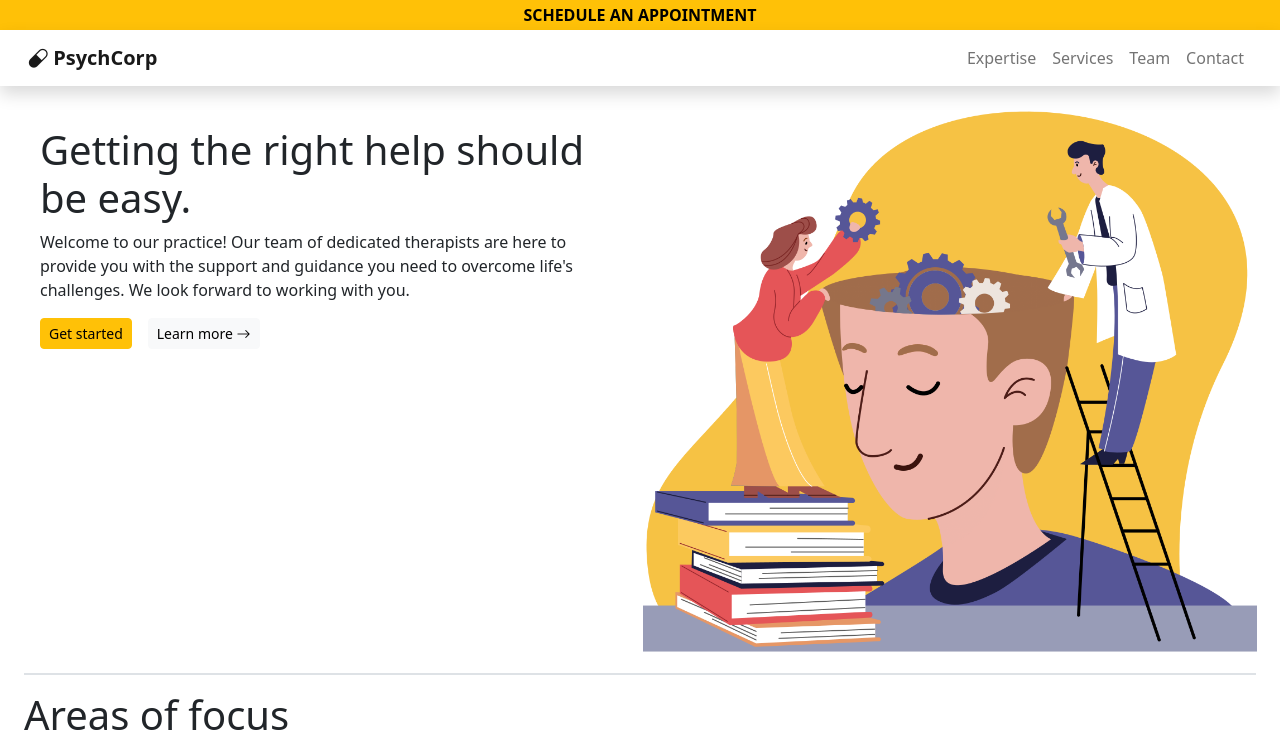
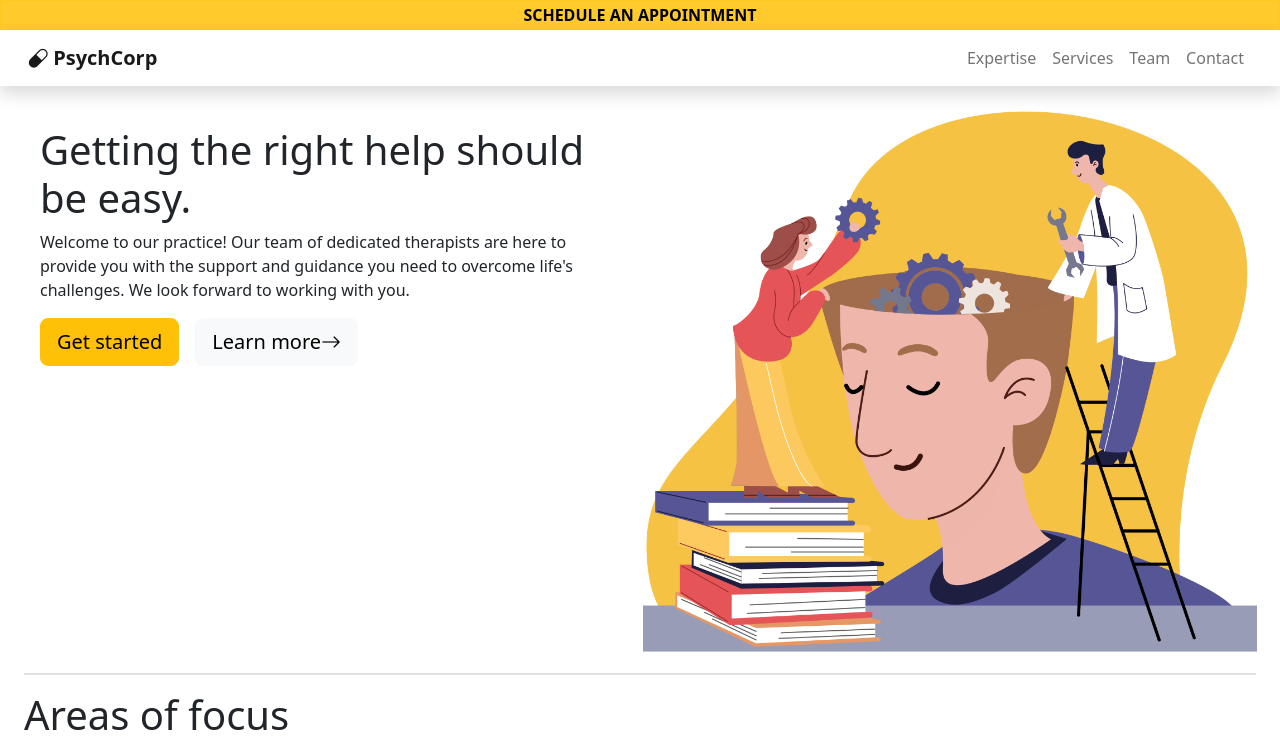
Before and after one commit to nicolasmatthewlee/healthcare-practice, a React (Create React App) app: page / in a window 1280 px wide. Shown: the top 753 px of the page. Built offline with nearby package versions, Linux system fonts and the light colour scheme.

Commit message:
added button resizing on md, xl using display property with Bootstrap

```diff
--- a/src/App.js
+++ b/src/App.js
@@ -78,14 +78,27 @@ export const App = () => {
                   you.
                 </p>
                 <div class="row mb-3">
-                  <div class="col">
+                  <div class="col-12">
                     <a href="#contact">
-                      <button class="btn btn-warning btn-sm me-3">
+                      <button class="d-md-none btn btn-warning btn-sm me-3">
+                        Get started
+                      </button>
+                      <button class="d-none d-md-inline-flex d-xl-none btn btn-warning me-3">
+                        Get started
+                      </button>
+                      <button class="d-none d-xl-inline-flex btn btn-lg btn-warning me-3">
                         Get started
                       </button>
                     </a>
+
                     <a href="#expertise">
-                      <button class="btn btn-light btn-sm">
+                      <button class="d-md-none btn btn-light btn-sm">
+                        Learn more <i className="bi-arrow-right"></i>
+                      </button>
+                      <button class="d-none d-md-inline-flex d-xl-none btn btn-light me-3">
+                        Learn more <i className="bi-arrow-right"></i>
+                      </button>
+                      <button class="d-none d-xl-inline-flex btn btn-lg btn-light me-3">
                         Learn more <i className="bi-arrow-right"></i>
                       </button>
                     </a>
```
